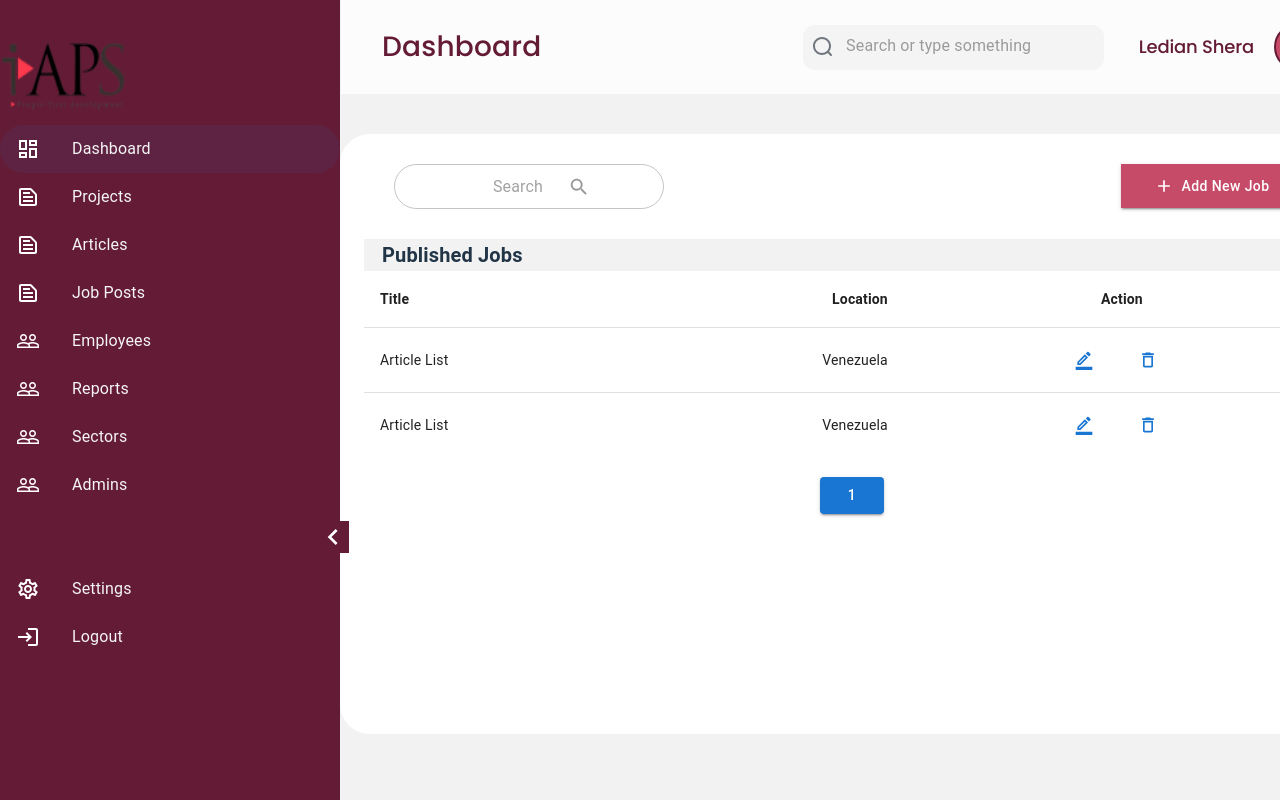
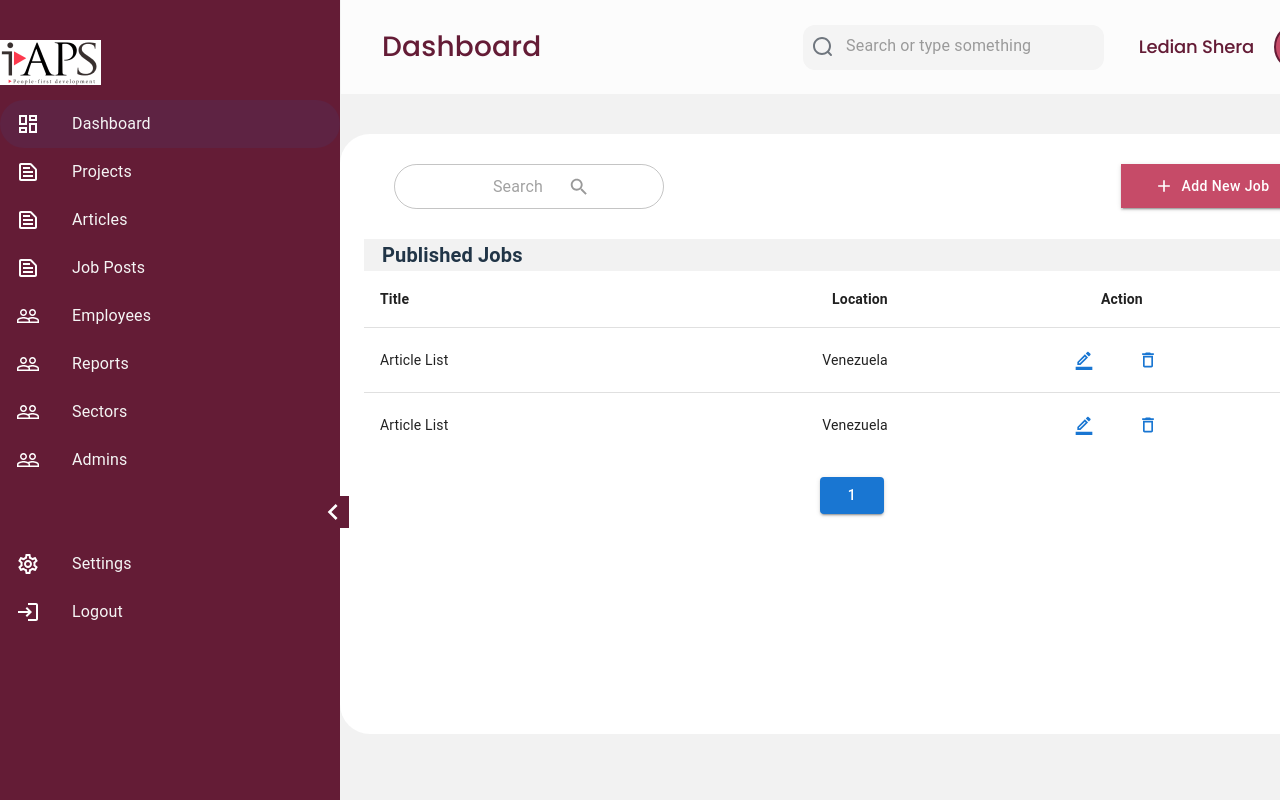
Before and after one commit to umar-iaps/iaps-frontend, a React (Vite) app: page /jobs in a window 1280 px wide. Shown: the top 800 px of the page. Built offline with nearby package versions, Linux system fonts and the light colour scheme.

Commit message:
Fixed sidebar image

```diff
--- a/src/components/Sidebar/index.tsx
+++ b/src/components/Sidebar/index.tsx
@@ -5,7 +5,7 @@ import LogoImage from '../../assets/iaps-logo.png';
 const Sidebar = () => {
   return (
     <div style={{ backgroundColor: '#641c36', color: 'whitesmoke',minWidth: 340, maxWidth: 340, height: '100vh' }}>
-        <img src={LogoImage} alt='logo' height={'70px'} width={'130px'} style={{marginTop: '40px'}} />
+        <img src={LogoImage} alt='logo'  style={{marginTop: '40px', backgroundColor: '#FFF'}} />
         <Items />
 
     </div>
--- a/src/pages/Reports/ReportsList/index.tsx
+++ b/src/pages/Reports/ReportsList/index.tsx
@@ -78,7 +78,7 @@ const ReportsList = () => {
 
   return (
     <React.Fragment>
-    <Container sx={{ overflow: 'auto', bgcolor: '#FFFFFF', borderRadius: '30px', margin: '40px auto', width: '60vw' }}>
+    <Container sx={{ overflow: 'auto', bgcolor: '#FFFFFF', borderRadius: '30px', margin: '40px auto', width: '80vw', height: '80vh' }}>
     <ButtonGroup sx={{ display: 'flex', justifyContent: 'space-between', margin: '30px'}}>
     <StyledSearch placeholder='Search' InputProps={{ endAdornment: <StyledIcon /> }} />
     <Link to="/job/new">
```
